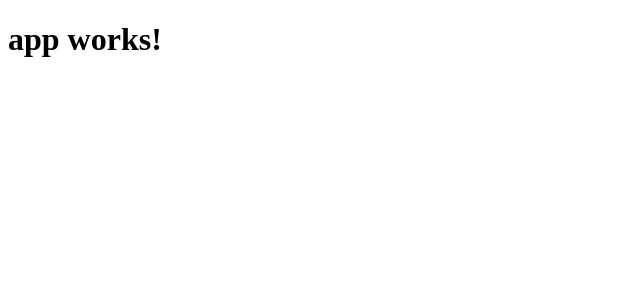
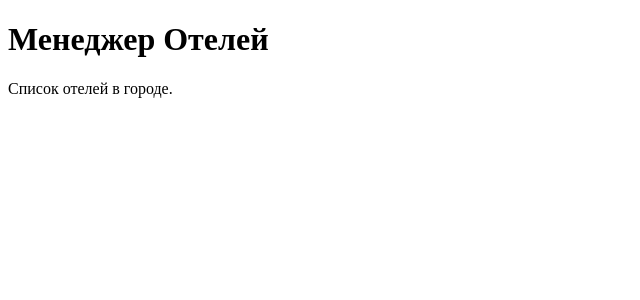
Before and after one commit to prorovsky/simple-spa-angular, an Angular app: page / in a window 1280 px wide. Shown: the top 300 px of the page, without its empty margins (0-640 px from the left). Built offline with nearby package versions, Linux system fonts and the light colour scheme.

Commit message:
setting up

```diff
--- a/src/app/app.component.ts
+++ b/src/app/app.component.ts
@@ -1,10 +1,16 @@
 import { Component } from '@angular/core';
 
 @Component({
-  selector: 'app-root',
-  templateUrl: './app.component.html',
-  styleUrls: ['./app.component.css']
+    selector: 'app-root',
+    template: `
+        <main>
+            <h1>{{pageTitle}}</h1>
+            <p>Список отелей в городе.</p>
+        </main>
+        `,
+    //templateUrl: './app.component.html',
+    styleUrls: ['./app.component.css']
 })
 export class AppComponent {
-  title = 'app works!';
+    pageTitle: string = "Менеджер Отелей"
 }
--- a/src/index.html
+++ b/src/index.html
@@ -1,14 +1,14 @@
-<!doctype html>
-<html lang="en">
+<!DOCTYPE html>
+<html lang="ru">
 <head>
-  <meta charset="utf-8">
-  <title>HotelsList</title>
-  <base href="/">
+    <meta charset="utf-8">
+    <title>Менеджер Отелей</title>
+    <base href="/">
 
-  <meta name="viewport" content="width=device-width, initial-scale=1">
-  <link rel="icon" type="image/x-icon" href="favicon.ico">
+    <meta name="viewport" content="width=device-width, initial-scale=1">
+    <link rel="icon" type="image/x-icon" href="favicon.ico">
 </head>
 <body>
-  <app-root>Loading...</app-root>
+    <app-root>Загрузка приложения...</app-root>
 </body>
 </html>
```
Also changed, not shown: 1 other file (tests, documents, lock files or other folders).
